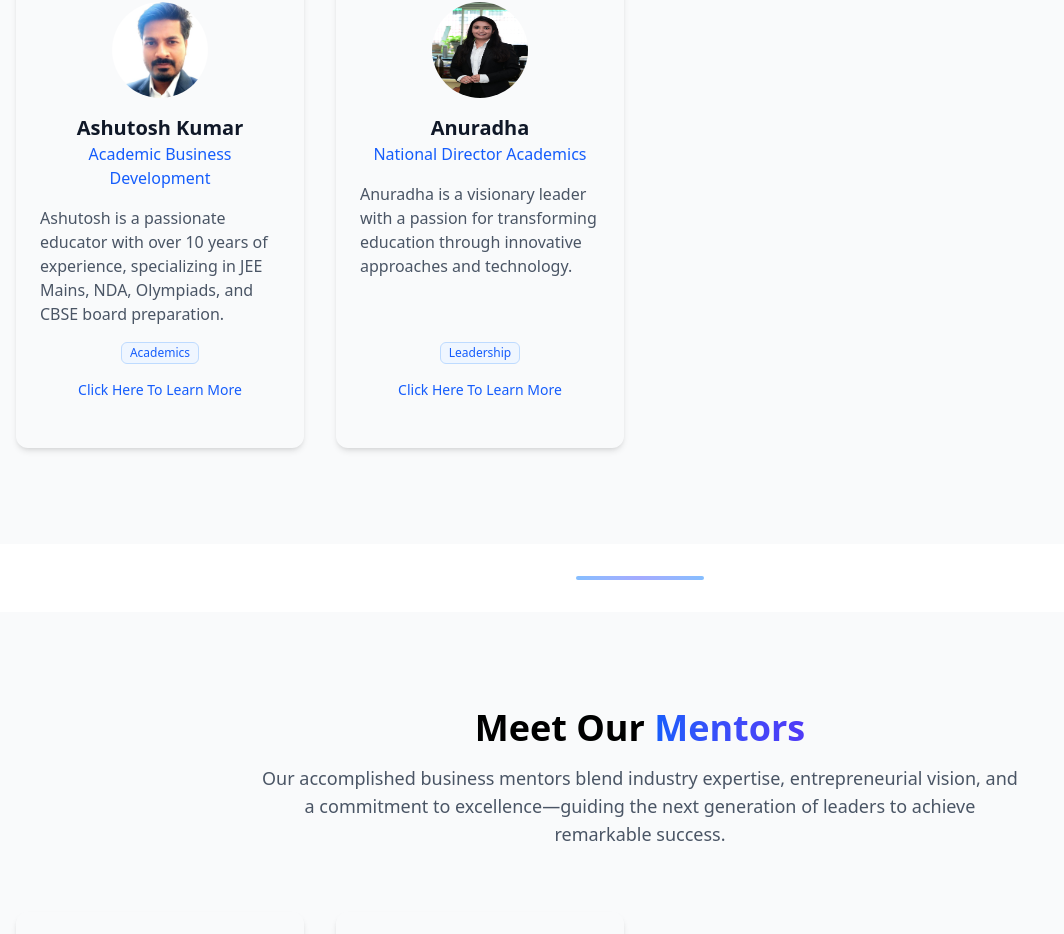
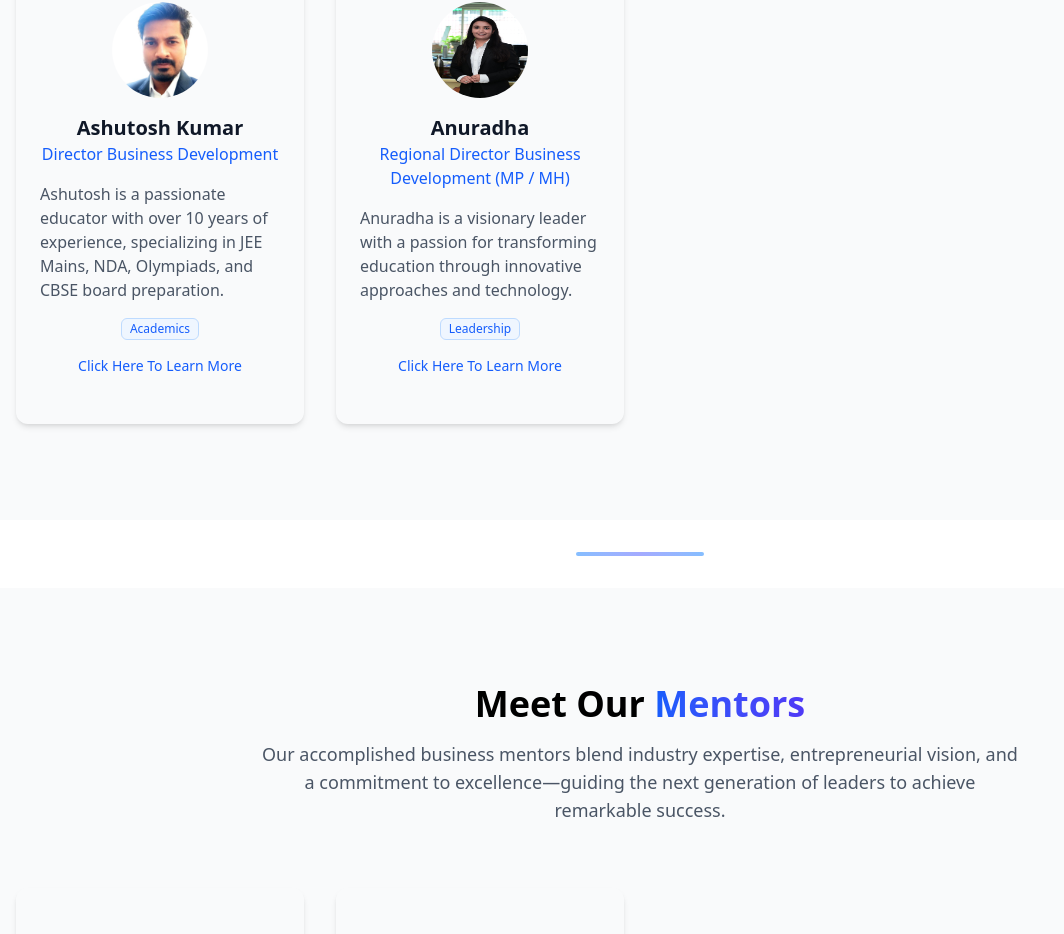
Before and after one commit to VidyaSri-Academy/VidhyaSri-Official-Website-Codebase, a React (Vite) app in the folder Frontend/: page /aboutus in a window 1280 px wide. Shown: the part 2936-3870 px from the top of the page, without its empty margins (0-1064 px from the left). Built offline with nearby package versions, Linux system fonts and the light colour scheme.

Commit message:
Changed data

```diff
--- a/Frontend/src/components/Biography/Anuradha.tsx
+++ b/Frontend/src/components/Biography/Anuradha.tsx
@@ -24,7 +24,7 @@ export default function BiographyPage4() {
               Anuradha Mahendra Aher
             </h1>
             <p className="mb-4 text-xl md:text-2xl font-semibold text-blue-600">
-              Region Director Business Development
+              Regional Director Business Development (MP / MH)
             </p>
 
             <div className="mt-8 prose prose-lg text-gray-700 max-w-none leading-relaxed antialiased md:subpixel-antialiased text-justify py-8 gap-y-4 flex flex-col">
--- a/Frontend/src/components/Biography/Asushtosh.tsx
+++ b/Frontend/src/components/Biography/Asushtosh.tsx
@@ -23,7 +23,7 @@ export default function BiographyPage5() {
               Mr. Ashutosh Kumar
             </h1>
             <p className="mb-4 text-xl md:text-2xl font-semibold text-blue-600">
-              Academic Business Development
+              Director Business Development
             </p>
 
             <div className="mt-8 prose prose-lg text-gray-700 max-w-none leading-relaxed antialiased md:subpixel-antialiased text-justify py-8 gap-y-4 flex flex-col">
--- a/Frontend/src/components/Directors.tsx
+++ b/Frontend/src/components/Directors.tsx
@@ -32,9 +32,9 @@ export default function Directors() {
         </div>
 
         <BiographyPage />
-        <BiographyPage6 />
         <BiographyPage2 />
         <BiographyPage3 />
+        <BiographyPage6 />
         <BiographyPage4 />
         <BiographyPage5 />
       </section>
--- a/Frontend/src/components/Teams.tsx
+++ b/Frontend/src/components/Teams.tsx
@@ -50,7 +50,7 @@ const teamMembers = [
 
   {
     name: "Ashutosh Kumar",
-    role: "Academic Business Development",
+    role: "Director Business Development",
     avatar: Asutosh,
     initials: "AK",
     bio: "Ashutosh is a passionate educator with over 10 years of experience, specializing in JEE Mains, NDA, Olympiads, and CBSE board preparation.",
@@ -59,7 +59,7 @@ const teamMembers = [
 
   {
     name: "Anuradha",
-    role: "National Director Academics",
+    role: "Regional Director Business Development (MP / MH)",
     avatar: Anuradha,
     initials: "NA",
     bio: "Anuradha is a visionary leader with a passion for transforming education through innovative approaches and technology.",
```
Also changed, not shown: Frontend/src/components/Biography/Rangapa.tsx (line endings or trailing spaces).
